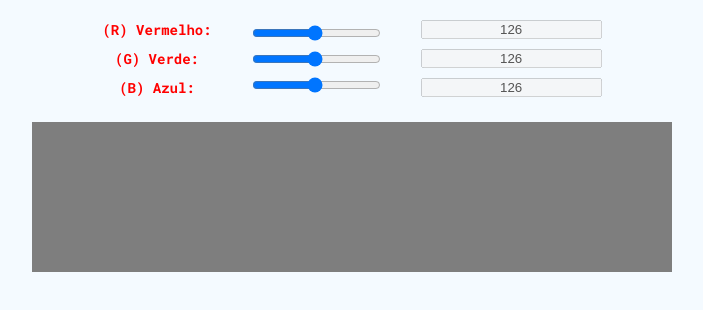
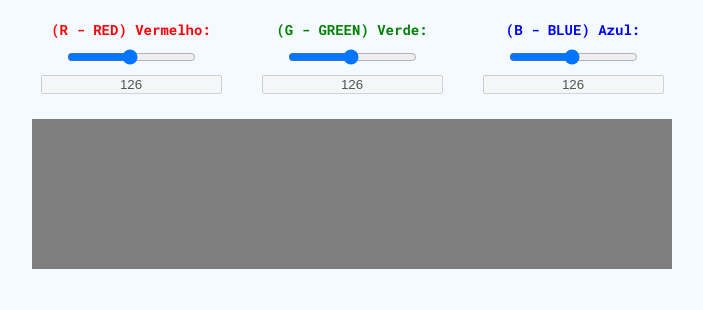
Before and after one commit to pedrinfreitas/igti-trabalho-pratico-mod-1, a plain HTML site: page index.html in a window 1280 px wide. Shown: the whole page, without its empty margins (288-991 px from the left). Drawn offline with Linux system fonts and the light colour scheme.

Commit message:
Organizando os elementos e removendo id e class sem uso

```diff
--- a/index.html
+++ b/index.html
@@ -12,29 +12,28 @@
 
 <body>
   <div class="container">
-    <div class="textos">
-      <h4>(R) Vermelho: </h4>
-      <h4>(G) Verde: </h4>
-      <h4>(B) Azul: </h4>
+    <div>
+      <h4>(R - RED) Vermelho: </h4>
+      <input type="range" min="0" max="255" value="126">
+      <input cor-red type="text" value="126" disabled>
     </div>
 
-    <div class="range">
-      <input type="range" id="red" min="0" max="255" value="126">
-      <input type="range" id="green" min="0" max="255" value="126">
-      <input type="range" id="blue" min="0" max="255" value="126">
+    <div>
+      <h4>(G - GREEN) Verde: </h4>
+      <input type="range" min="0" max="255" value="126">
+      <input cor-green type="text" value="126" disabled>
     </div>
 
-    <div class="numeros">
-      <input cor-red   type="text" value="126" id="red-count"   disabled>
-      <input cor-green type="text" value="126" id="green-count" disabled>
-      <input cor-blue  type="text" value="126" id="blue-count"  disabled>
+    <div>
+      <h4>(B - BLUE) Azul: </h4>
+      <input type="range" min="0" max="255" value="126">
+      <input cor-blue type="text" value="126" disabled>
     </div>
 
   </div>
 
   <div class="container">
     <div id="cor">
-
     </div>
   </div>
 
```
